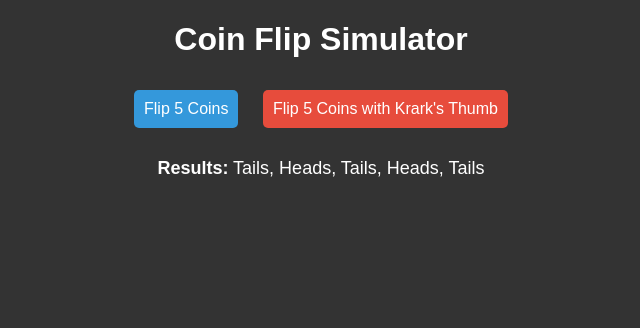
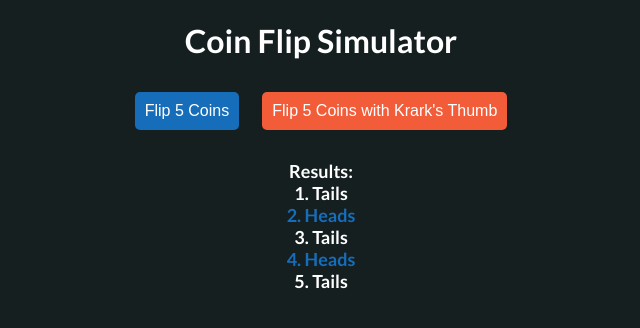
Before and after one commit to buldops/Krarks-Thumb, a plain HTML site: page index.html in a window 1280 px wide. Both pictures are taken after a click on the button "Flip 5 Coins". Shown: the whole page, without its empty margins (319-959 px from the left). Drawn offline with Linux system fonts and the light colour scheme.

Commit message:
Update index.html

```diff
--- a/index.html
+++ b/index.html
@@ -3,13 +3,17 @@
 <head>
   <meta charset="UTF-8">
   <meta name="viewport" content="width=device-width, initial-scale=1.0">
+  <link rel="preconnect" href="https://fonts.googleapis.com">
+<link rel="preconnect" href="https://fonts.gstatic.com" crossorigin>
+<link href="https://fonts.googleapis.com/css2?family=Lato:ital,wght@0,300;0,400;0,700;0,900;1,300;1,400;1,700;1,900&display=swap" rel="stylesheet">
   <title>Coin Flip Simulator</title>
   <style>
     body {
-      font-family: Arial, sans-serif;
+      font-family: "Lato", sans-serif;
+      font-weight:700;
       text-align: center;
       margin: 20px;
-      background-color: #333;
+      background-color: #151F20;
       color: #fff;
     }
     button {
@@ -23,14 +27,17 @@
       transition: background-color 0.3s;
     }
     button.blue {
-      background-color: #3498db;
+      background-color: #166DBA;
     }
     button.red {
-      background-color: #e74c3c;
+      background-color: #F25C39;
     }
     #result {
       margin-top: 20px;
       font-size: 18px;
+    }
+    .blue-text {
+      color: #166DBA;
     }
   </style>
 </head>
@@ -70,11 +77,8 @@
             setResults.push(result === 0 ? 'Heads' : 'Tails');
           }
 
-        // Determine the overall result for the set
-        const setResult = setResults.includes('Heads') ? 'Heads' : 'Tails';
-
-        // Push the overall result to the main array
-        results.push(setResult);
+          // Push the set results to the main array
+          results.push(setResults);
         }
 
         // Display the results
@@ -83,7 +87,14 @@
 
       function displayResults(results) {
         const resultElement = document.getElementById('result');
-      resultElement.innerHTML = '<strong>Results:</strong> ' + results.join(', ');
+        resultElement.innerHTML = '<strong>Results:</strong><br>';
+
+        // Iterate through the results array and display each line
+        results.forEach((setResults, index) => {
+          const setResult = setResults.includes('Heads') ? 'Heads' : 'Tails';
+          const textColorClass = setResult === 'Heads' ? 'blue-text' : '';
+          resultElement.innerHTML += `<span class="${textColorClass}">${index + 1}. ${setResults.join(', ')}</span><br>`;
+        });
       }
     </script>
 
```
Lines whose indentation alone changed are shown as unchanged.
